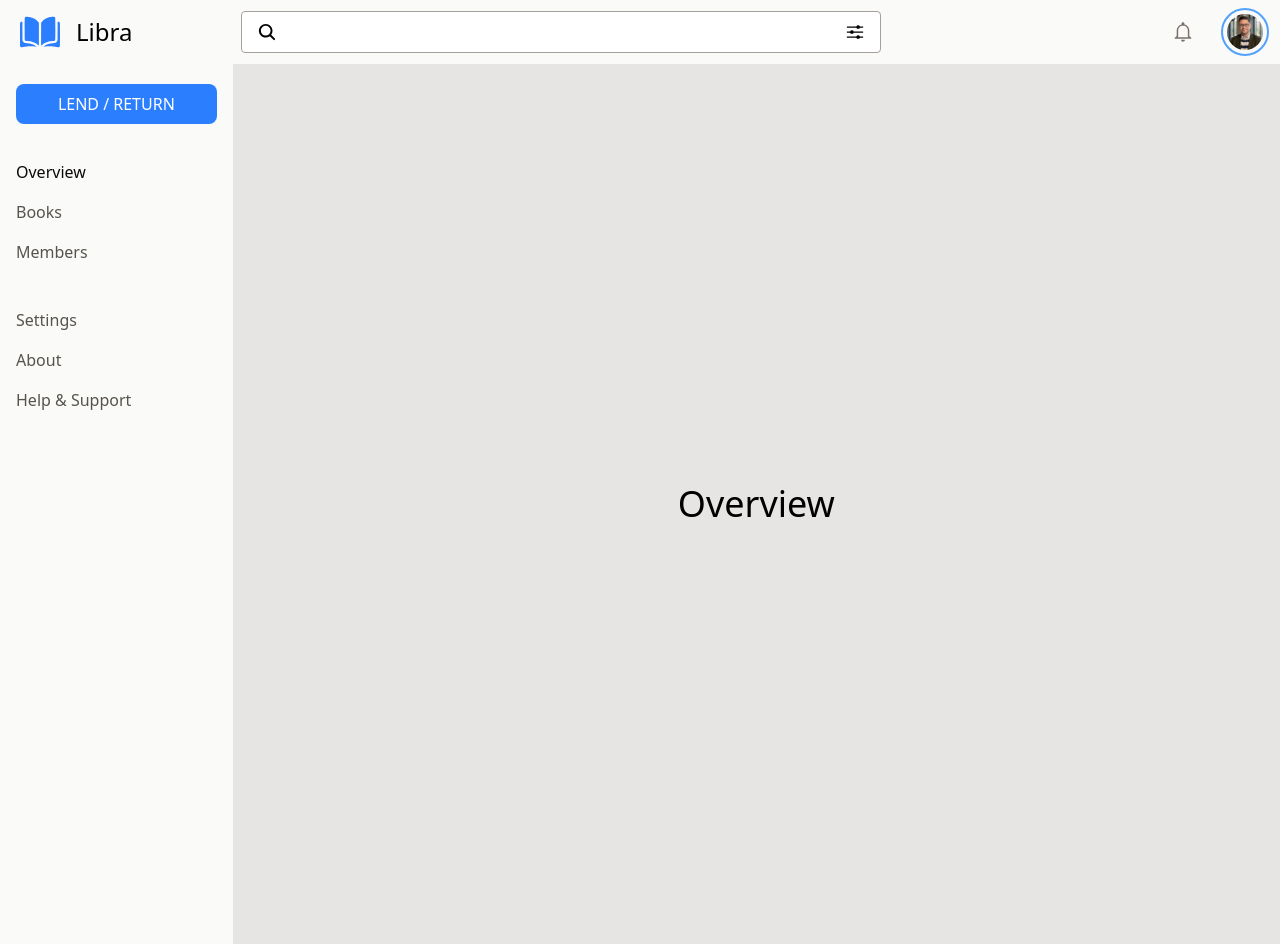
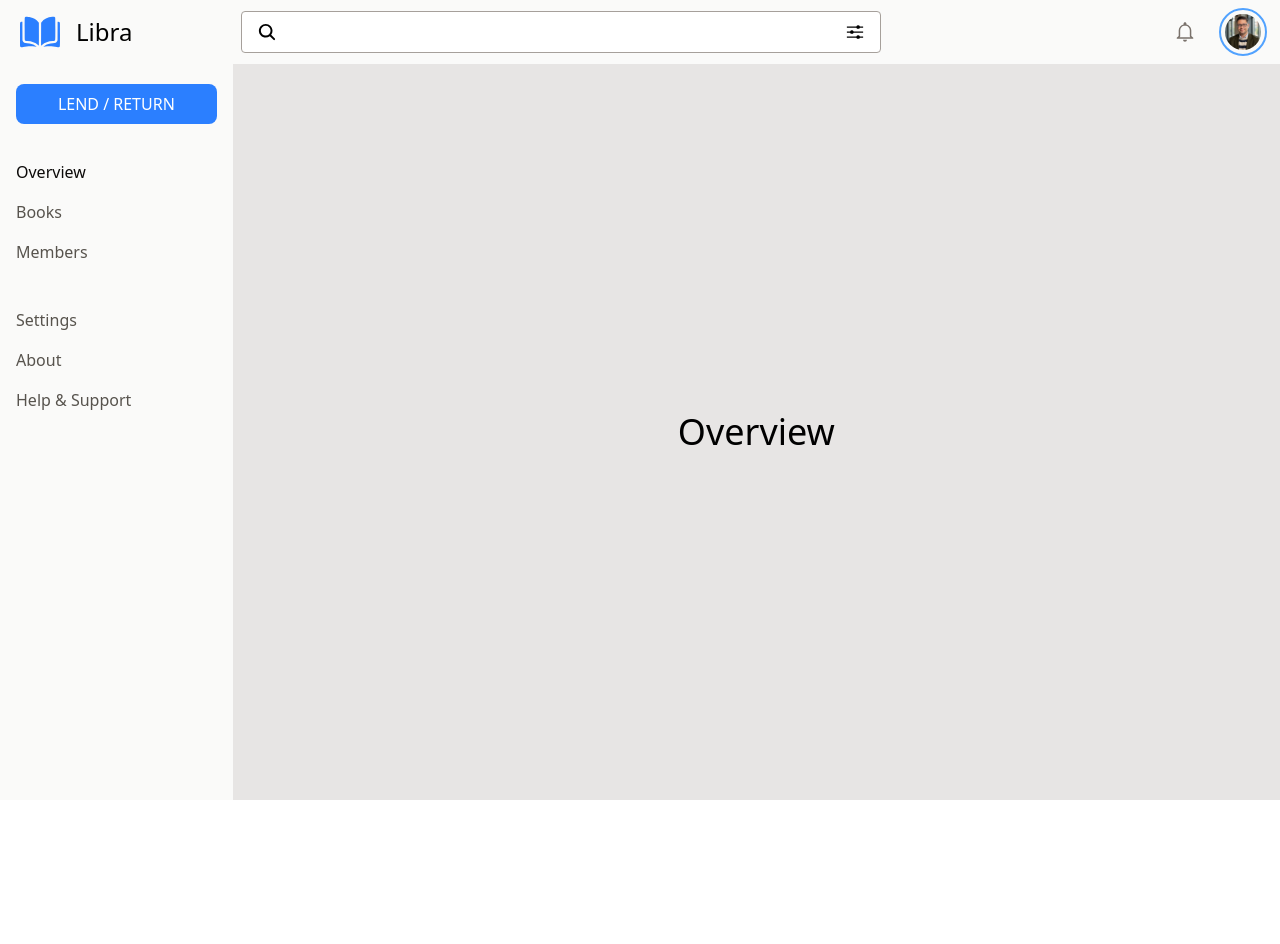
Before and after one commit to BRajendra10/Library-management-system, a React (Vite) app: page / in a window 1280 px wide. After the commit the page ends 800 px from the top, so only its background shows below. Built offline with nearby package versions, Linux system fonts and the light colour scheme.

Commit message:
made some changes

```diff
--- a/src/screens/Dashboard.jsx
+++ b/src/screens/Dashboard.jsx
@@ -151,7 +151,7 @@ function Dashboard() {
             </div>
 
             {/* Right side of dashboard */}
-            <div className="col-span-26 sm:col-span-27 lg:col-span-28 xl:col-span-18 2xl:col-span-19 flex flex-col bg-stone-50">
+            <div className="col-span-26 sm:col-span-27 lg:col-span-28 xl:col-span-18 2xl:col-span-19 max-h-screen flex flex-col bg-stone-50">
 
                 {/* right top navigation */}
                 <div className="w-full h-[4rem] flex justify-end sm:justify-between items-center p-2">
@@ -168,7 +168,7 @@ function Dashboard() {
                         </button>
                     </div>
 
-                    <div className="w-[10rem] sm:w-[7rem] flex justify-evenly items-center gap-4">
+                    <div className="w-[10rem] sm:w-[7rem] flex justify-evenly items-center gap-2">
                         <button className="sm:hidden block p-2 text-stone-500 hover:text-stone-950 duration-300">
                             <IoSearch className="text-xl font-normal" />
                         </button>
```
